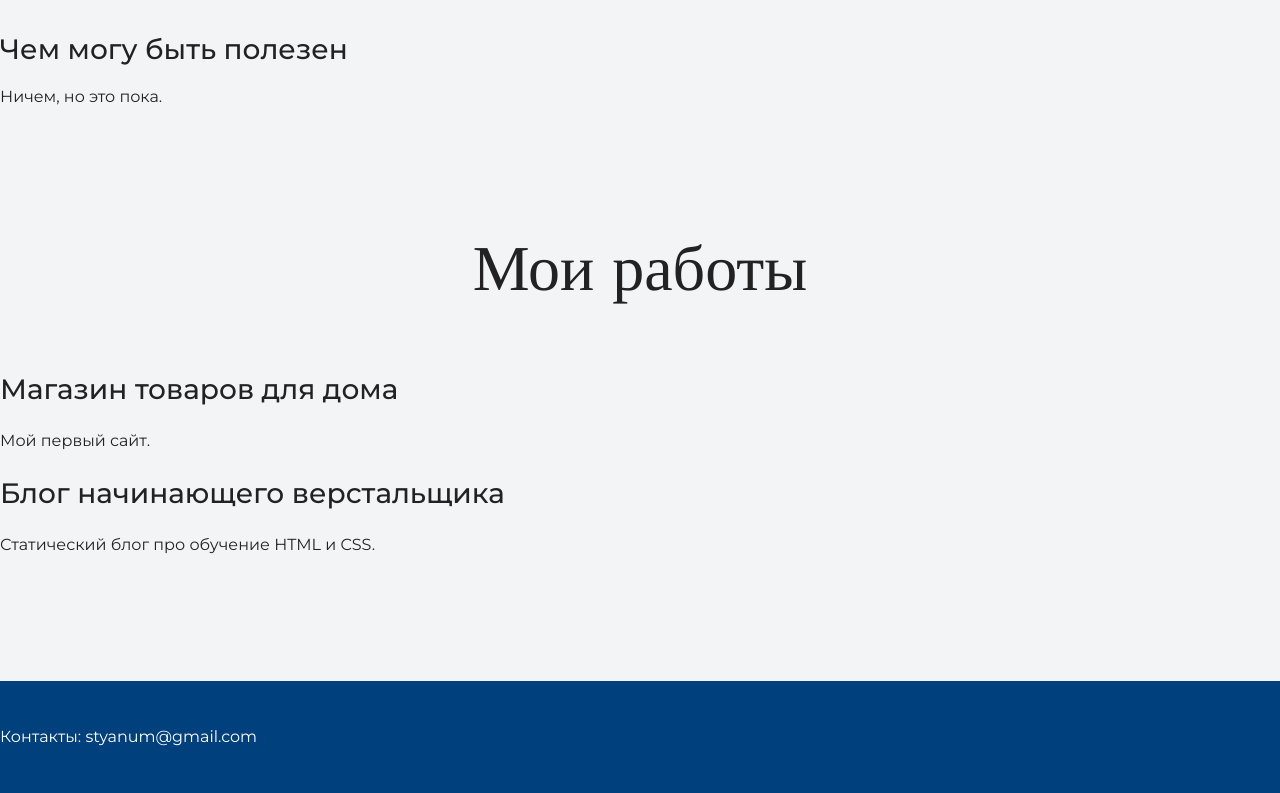
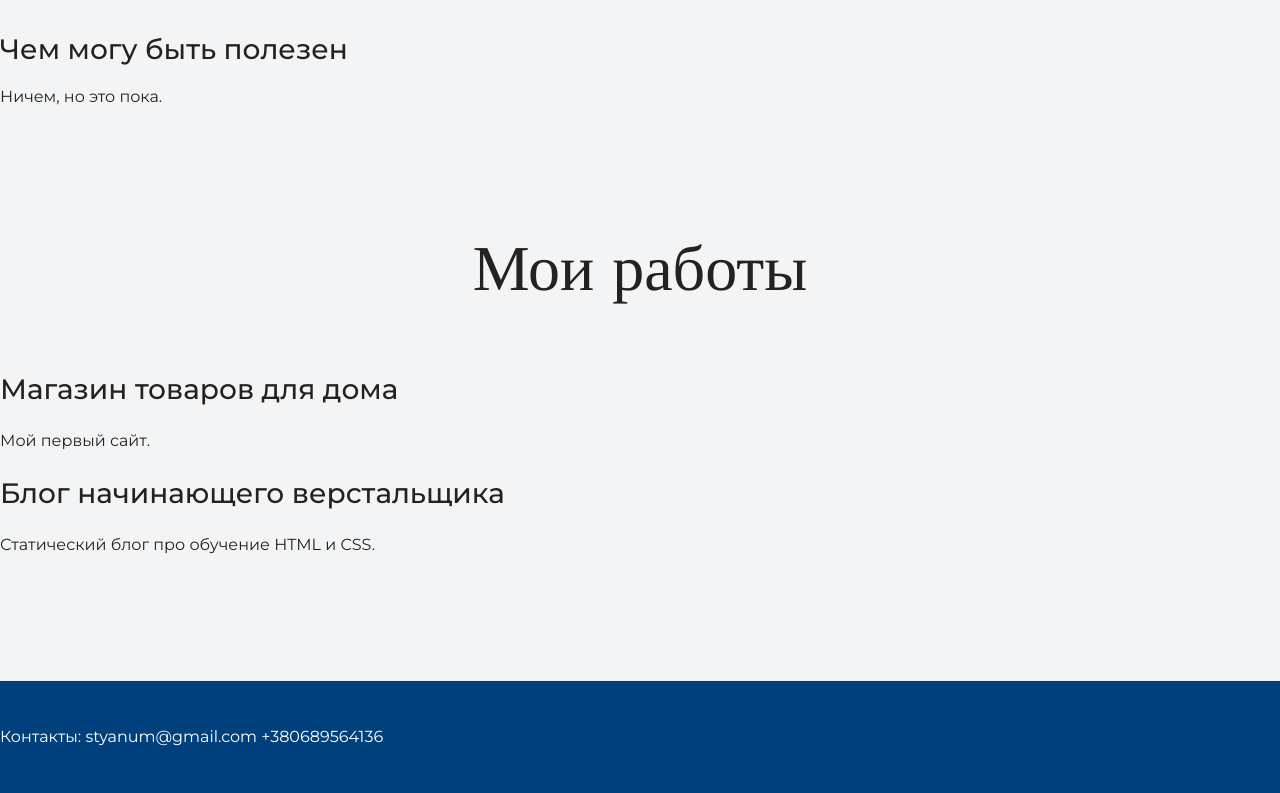
Before and after one commit to staylanc/portfolio, a plain HTML site: page index.html in a window 1280 px wide. Shown: the part 1259-2052 px from the top of the page. Drawn offline with nearby package versions, Linux system fonts and the light colour scheme.

Commit message:
Update index.html

```diff
--- a/index.html
+++ b/index.html
@@ -33,7 +33,7 @@
       <p>Статический блог про обучение HTML и CSS.</p>
     </section>
     <footer class="page-footer">
-      Контакты: styanum@gmail.com
+      Контакты: styanum@gmail.com +380689564136
     </footer>
   </body>
 </html>
```
